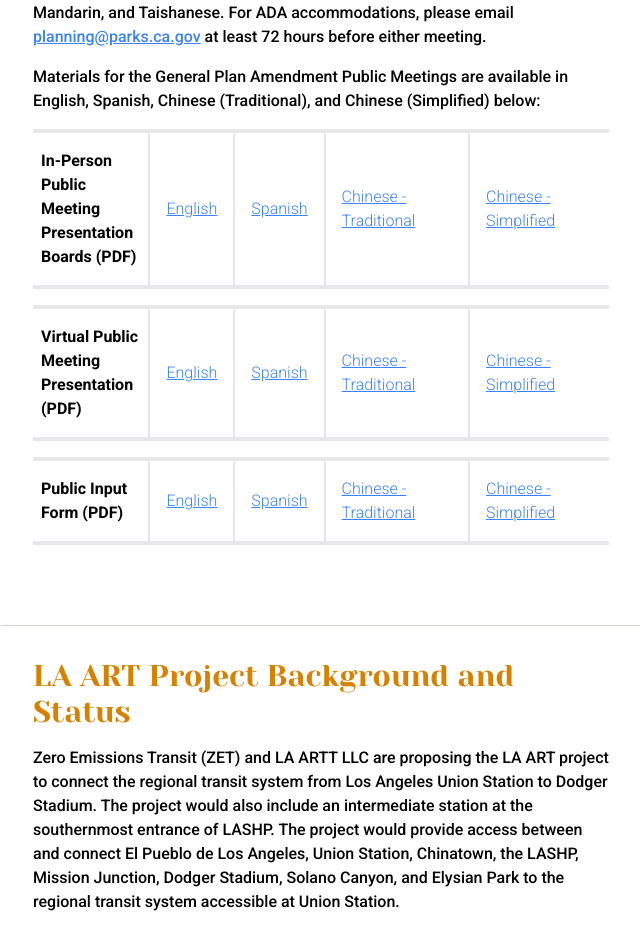
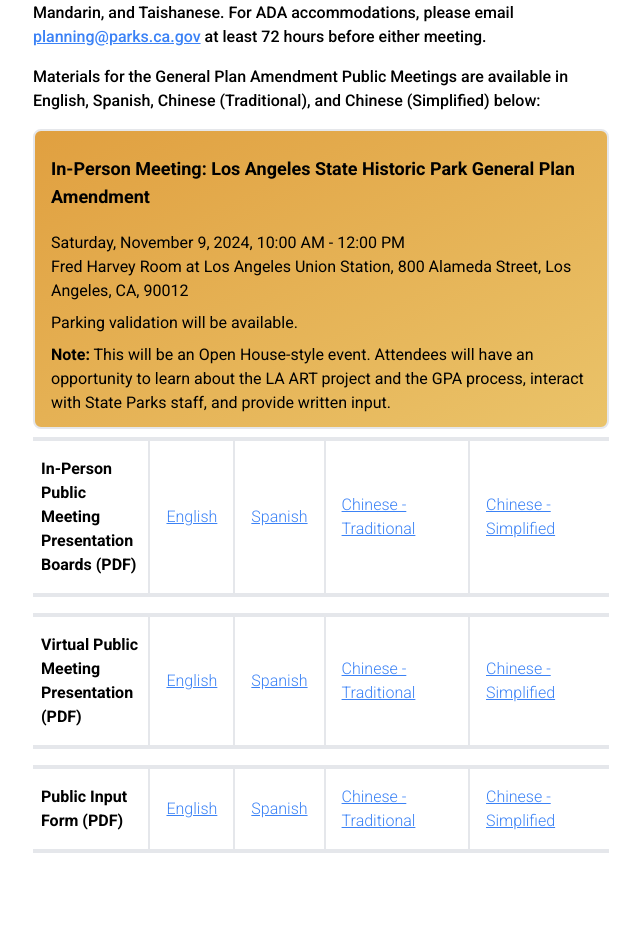
Before and after one commit to AECOMVizStudio/la_art, a React (Vite) app: page / in a window 1280 px wide. Shown: the part 2201-3127 px from the top of the page, without its empty margins (151-791 px from the left). Built offline with nearby package versions, Linux system fonts and the light colour scheme.

Commit message:
added meeting info back

```diff
--- a/src/components/children/Headings/Meetings.tsx
+++ b/src/components/children/Headings/Meetings.tsx
@@ -98,6 +98,20 @@ const Meetings = () => {
             <p className="font-medium pt-4">Interpretation will be provided at the Public Meetings in Spanish, Cantonese, Mandarin, and Taishanese.  For ADA accommodations, please email <span className="text-blue-500 underline">planning@parks.ca.gov</span> at least 72 hours before either meeting.</p>
             <p className="font-medium py-4">Materials for the General Plan Amendment Public Meetings are available in English, Spanish, Chinese (Traditional), and Chinese (Simplified) below:</p>
 
+        <div className="bg-gradient-to-br from-[rgba(214,128,0,0.75)] to-[rgba(227,175,55,0.75)] border-2 border-gray-200 rounded-lg p-2 mb-2 md:px-4">
+
+          <div className="font-normal">
+              <h5 className="font-semibold py-4 text-lg">In-Person Meeting: Los Angeles State Historic Park General Plan Amendment</h5>
+                  <div className="py-1">
+                      Saturday, November 9, 2024, 10:00 AM - 12:00 PM
+                      <br></br>
+                      Fred Harvey Room at Los Angeles Union Station, 800 Alameda Street, Los Angeles, CA, 90012
+                  </div>
+                  <div className="py-1">Parking validation will be available.</div>
+                  <div className="py-1"><b>Note:</b> This will be an Open House-style event. Attendees will have an opportunity to learn about the LA ART project and the GPA process, interact with State Parks staff, and provide written input.</div>
+          </div>
+
+        </div>
           <MaterialsExpandable props={inPersonPublicMeetingPresentationBoards} />
           <MaterialsExpandable props={virtualPublicMeetingPresentation} />
           <MaterialsExpandable props={publicInputForms} />
```
